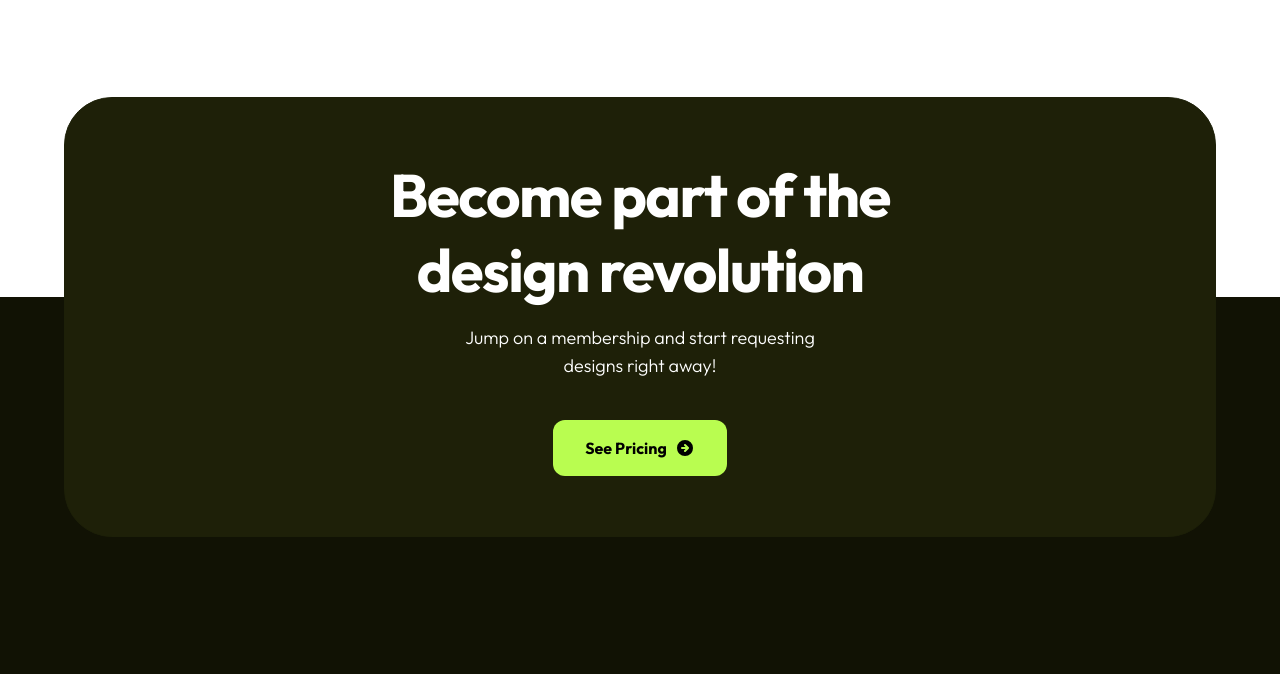
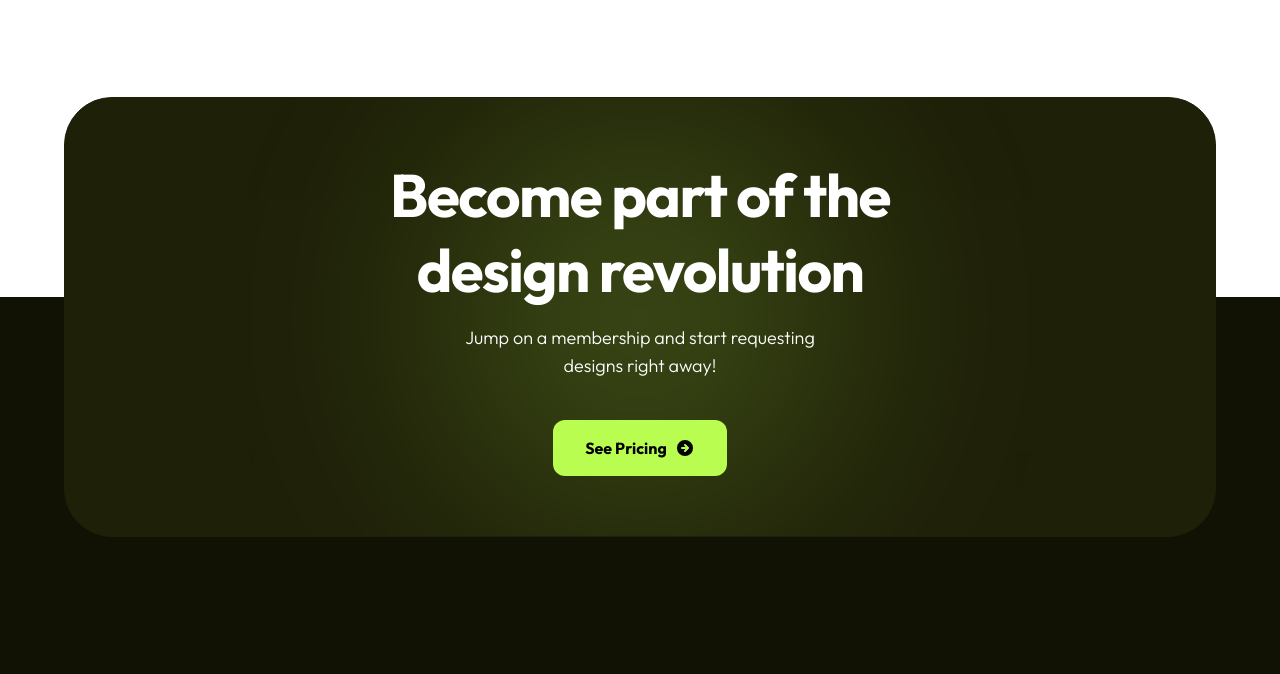
Before and after one commit to OneWeeks/Kronix, a website: page index.html in a window 1280 px wide. Shown: the part 10217-10891 px from the top of the page. Drawn offline with Linux system fonts and the light colour scheme.

Commit message:
tambahan glow di footer

```diff
--- a/index.html
+++ b/index.html
@@ -751,7 +751,9 @@
 
     <section class="pt-10 pb-20 px-4">
     <div class="max-w-6xl mx-auto">
-        <div class="bg-[#1E2008] rounded-[3rem] md:p-15 text-center -mt-60 mb-40 relative z-10 border border-[#1D2008]">
+        <div class="bg-[#1E2008] rounded-[3rem] md:p-15 text-center -mt-60 mb-40 relative z-10 border border-[#1D2008] overflow-hidden">
+            <div class="absolute top-1/2 left-1/2 -translate-x-1/2 -translate-y-1/2 w-[400px] h-[400px] bg-[#B9FD50] opacity-20 blur-[120px] rounded-full -z-10"></div>
+            <div class="relative z-10">
                 <h2 class="text-white text-4xl md:text-6xl font-bold mb-4 leading-tight tracking-tight">
                     Become part of the <br> design revolution
                 </h2>
@@ -764,6 +766,7 @@
                         <path fill-rule="evenodd" d="M10 18a8 8 0 100-16 8 8 0 000 16zm3.707-8.707l-3-3a1 1 0 00-1.414 1.414L10.586 9H7a1 1 0 100 2h3.586l-1.293 1.293a1 1 0 101.414 1.414l3-3a1 1 0 000-1.414z" clip-rule="evenodd" />
                     </svg>
                 </button>
+            </div>
         </div>
 
         <footer class="mt-24">
```
Also changed, not shown: src/output.css. Lines whose indentation alone changed are shown as unchanged.
